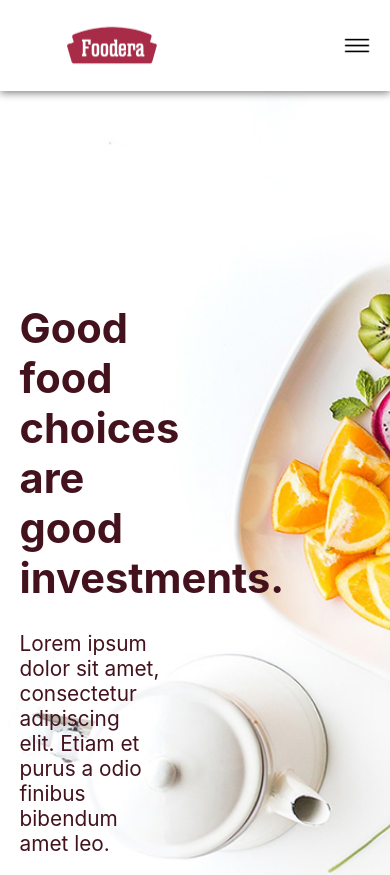
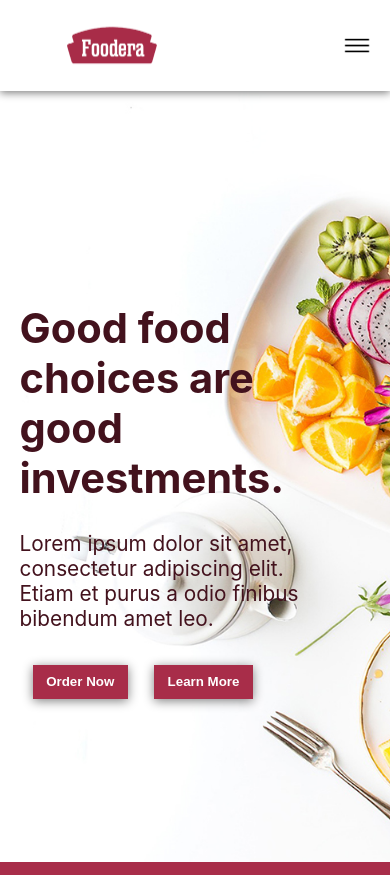
Before and after one commit to AyjayJr/Foodera, a React (Create React App) app: page / in a window 390 px wide. Shown: the top 875 px of the page. Built offline with nearby package versions, Linux system fonts and the light colour scheme.

Commit message:
misc mobile friendly changes

```diff
--- a/src/App.css
+++ b/src/App.css
@@ -388,6 +388,10 @@ a {
 /* Media Queries */
 
 @media screen and (max-width: 1230px) {
+  .showcase-content {
+    width: 80%;
+  }
+
   .meals-items img {
     width: 270px;
   }
@@ -416,6 +420,9 @@ a {
     width: 60vw;
   }
 
+  .pages {
+    width: 80%;
+  }
 }
 
 @media screen and (max-width: 800px) {
```
